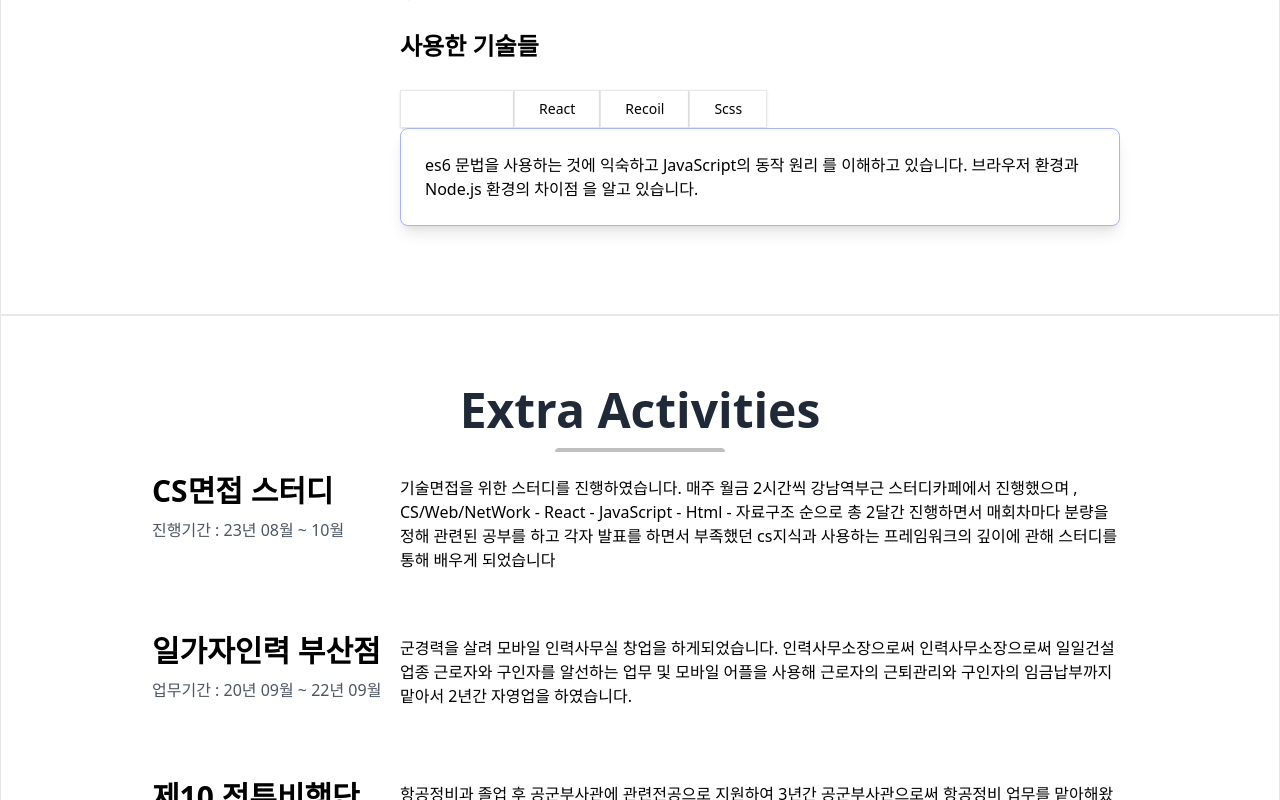
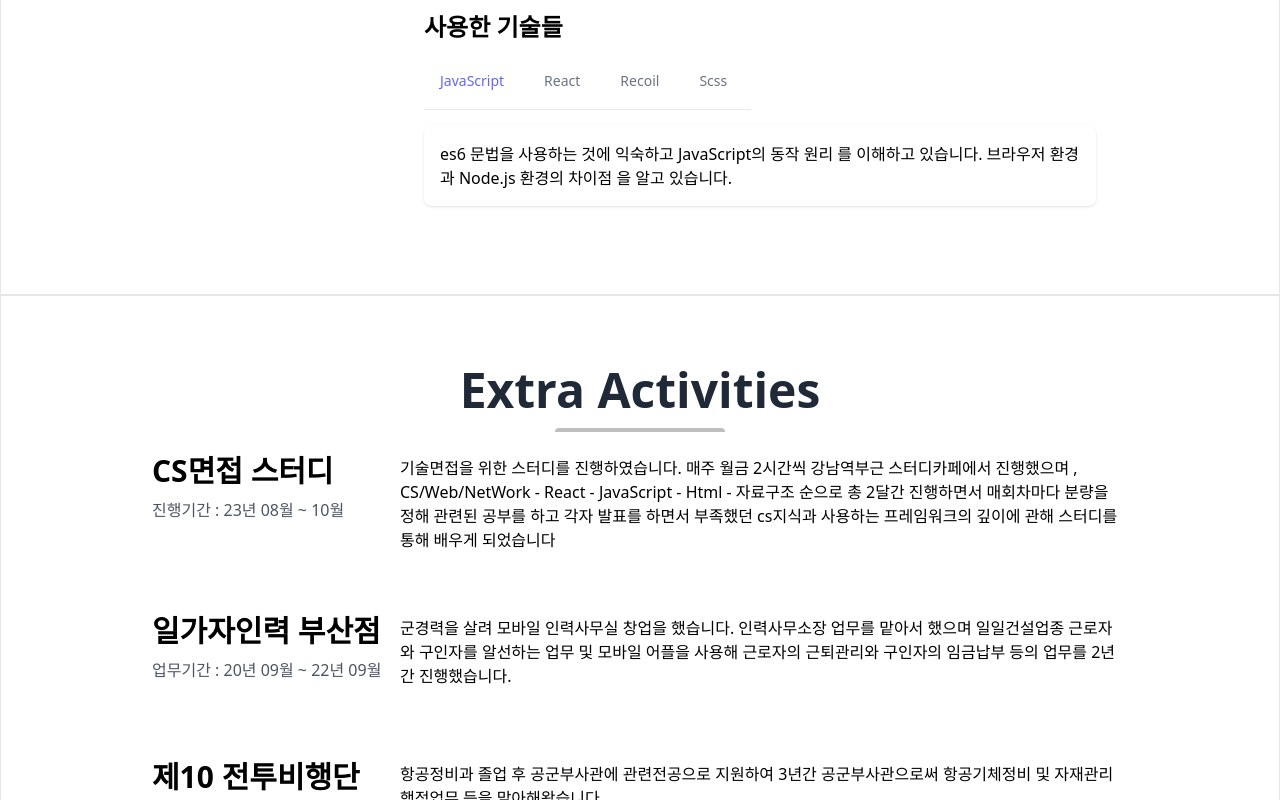
Before and after one commit to inggu96/portpolio-ts, a React (Vite) app: page / in a window 1280 px wide. Shown: the part 2580-3380 px from the top of the page. Built offline with nearby package versions, Linux system fonts and the light colour scheme.

Commit message:
fix. 레이아웃 수정

```diff
--- a/src/components/TextCard/index.tsx
+++ b/src/components/TextCard/index.tsx
@@ -36,7 +36,7 @@ export const TextCard = ({ data }: { data: IPlotData | IActData }): JSX.Element
           )}
         </div>
       </div>
-      <div className="w-3/4 mx-2 ">
+      <div className="w-full lg:w-3/4 mx-2 ">
         <div>
           <p className="">{caption}</p>
         </div>
@@ -45,27 +45,37 @@ export const TextCard = ({ data }: { data: IPlotData | IActData }): JSX.Element
             ✔️ {item}
           </p>
         ))}
-        <div className="mt-4 flex flex-col w-full sm:w-auto ">
+        <div className="mt-4 max-w-2xl mx-auto  flex-row">
           {optionalFields.stack?.length > 0 && (
             <>
               <h2 className="my-1 py-2 text-2xl font-bold">사용한 기술들</h2>
-              <div className="mt-4 flex w-full">
+              <div className="flex flex-row">
                 {optionalFields.stack.map((item: IStackItem, key: number) => {
                   return (
-                    <div
+                    <ul
                       key={key}
                       onClick={() => setSelectedStackItem(item.caption)}
-                      className={`text-sm py-2 px-6 bg-white border shadow cursor-pointer duration-200 ${
-                        selectedStackItem === item.caption ? "bg-black dark:bg-black text-white" : "bg-white text-black"
-                      } hover:bg-black hover:text-white`}
+                      className={`flex flex-wrap -mb-px  border-b border-gray-200 dark:border-gray-700 mb-4`}
                     >
-                      <p className="">{item.name}</p>
-                    </div>
+                      <li className="mr-2">
+                        <button
+                          className={`inline-block py-4 px-4 text-sm font-medium text-center border-transparent border-b-2
+            ${
+              item.caption === selectedStackItem
+                ? "text-indigo-500 border-indigo-500"
+                : "text-gray-500 hover:text-gray-600 hover:border-gray-300"
+            }
+            dark:text-gray-400 dark:hover:text-gray-300 rounded-t-lg`}
+                        >
+                          {item.name}
+                        </button>
+                      </li>
+                    </ul>
                   );
                 })}
               </div>
 
-              <div className="relative bg-white shadow-lg p-6 border border-indigo-300 rounded-lg md:w-full transition-all duration-500 ease-in-out ">
+              <div className="relativebg-gray-50 p-4 rounded-lg dark:bg-gray-800 shadow ">
                 {selectedStackItem && <div>{selectedStackItem}</div>}
               </div>
             </>
--- a/src/pages/Home/Data.tsx
+++ b/src/pages/Home/Data.tsx
@@ -143,13 +143,13 @@ export const ActData: IActData[] = [
     title: "일가자인력 부산점",
     period: "업무기간 : 20년 09월 ~ 22년 09월",
     caption:
-      "군경력을 살려 모바일 인력사무실 창업을 하게되었습니다. 인력사무소장으로써 인력사무소장으로써 일일건설업종 근로자와 구인자를 알선하는 업무 및 모바일 어플을 사용해 근로자의 근퇴관리와 구인자의 임금납부까지 맡아서 2년간 자영업을 하였습니다.",
+      "군경력을 살려 모바일 인력사무실 창업을 했습니다. 인력사무소장 업무를 맡아서 했으며 일일건설업종 근로자와 구인자를 알선하는 업무 및 모바일 어플을 사용해 근로자의 근퇴관리와 구인자의 임금납부 등의 업무를 2년간 진행했습니다.",
   },
   {
     id: 3,
     title: "제10 전투비행단",
     period: "업무기간 : 17년 03월 ~ 20년 03월",
     caption:
-      "항공정비과 졸업 후 공군부사관에 관련전공으로 지원하여 3년간 공군부사관으로써 항공정비 업무를 맡아해왔습니다.",
+      "항공정비과 졸업 후 공군부사관에 관련전공으로 지원하여 3년간 공군부사관으로써 항공기체정비 및 자재관리 행정업무 등을 맡아해왔습니다.",
   },
 ];
```
